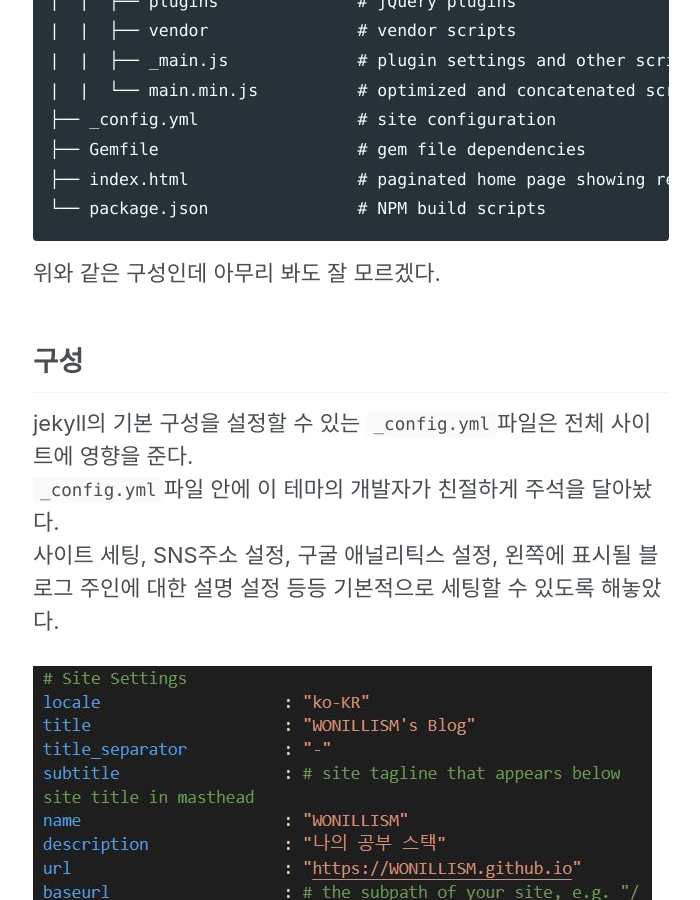
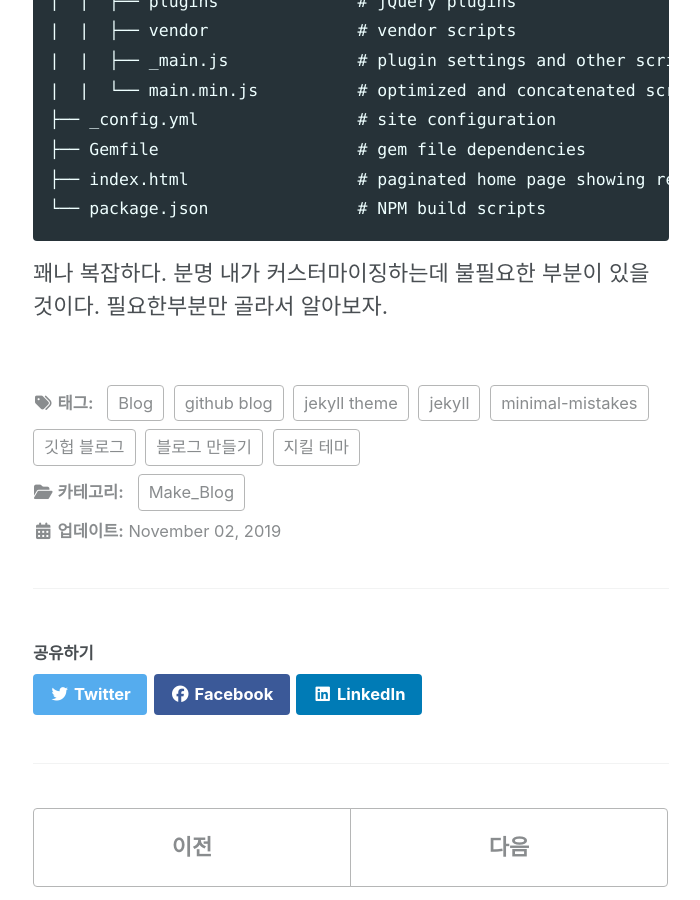
Before and after one commit to WONILLISM/wonillism.github.io, a Jekyll site: the page built from _posts/2019-11-02-Makeblog-Breakminimalmistakes-01.md, in a window 1280 px wide and 900 px high, scrolled down 2686 px. Shown: the whole window, without its empty margins (289-989 px from the left). Built offline with Jekyll 4.4.1, drawn with Linux system fonts in a browser that asks for light colours; cached includes are drawn as plain includes; nearby versions of some CDN libraries; comment, search, counter and statistics services are not loaded; some of the changed text lies outside the part shown.

Commit message:
내용 수정

````diff
--- a/_posts/2019-11-02-Makeblog-Breakminimalmistakes-01.md
+++ b/_posts/2019-11-02-Makeblog-Breakminimalmistakes-01.md
@@ -78,11 +80,4 @@ inimal-mistakes
 ├── index.html                 # paginated home page showing recent posts
 └── package.json               # NPM build scripts
 ```
-위와 같은 구성인데 아무리 봐도 잘 모르겠다.
-
-## 구성
-jekyll의 기본 구성을 설정할 수 있는 `_config.yml`파일은 전체 사이트에 영향을 준다.
-`_config.yml`파일 안에 이 테마의 개발자가 친절하게 주석을 달아놨다.
-사이트 세팅, SNS주소 설정, 구굴 애널리틱스 설정, 왼쪽에 표시될 블로그 주인에 대한 설명 설정 등등 기본적으로 세팅할 수 있도록 해놓았다.
-
-[![](/assets/Make_Blog/2019-11-02-Makeblog-Breakminimalmistakes-01-img02.jpg)](/assets/Make_Blog/2019-11-02-Makeblog-Breakminimalmistakes-01-img02.jpg)
+꽤나 복잡하다. 분명 내가 커스터마이징하는데 불필요한 부분이 있을 것이다. 필요한부분만 골라서 알아보자.
````
Also changed, not shown: other parts of _posts/2019-11-02-Makeblog-Breakminimalmistakes-01.md (+3 -1 lines).
